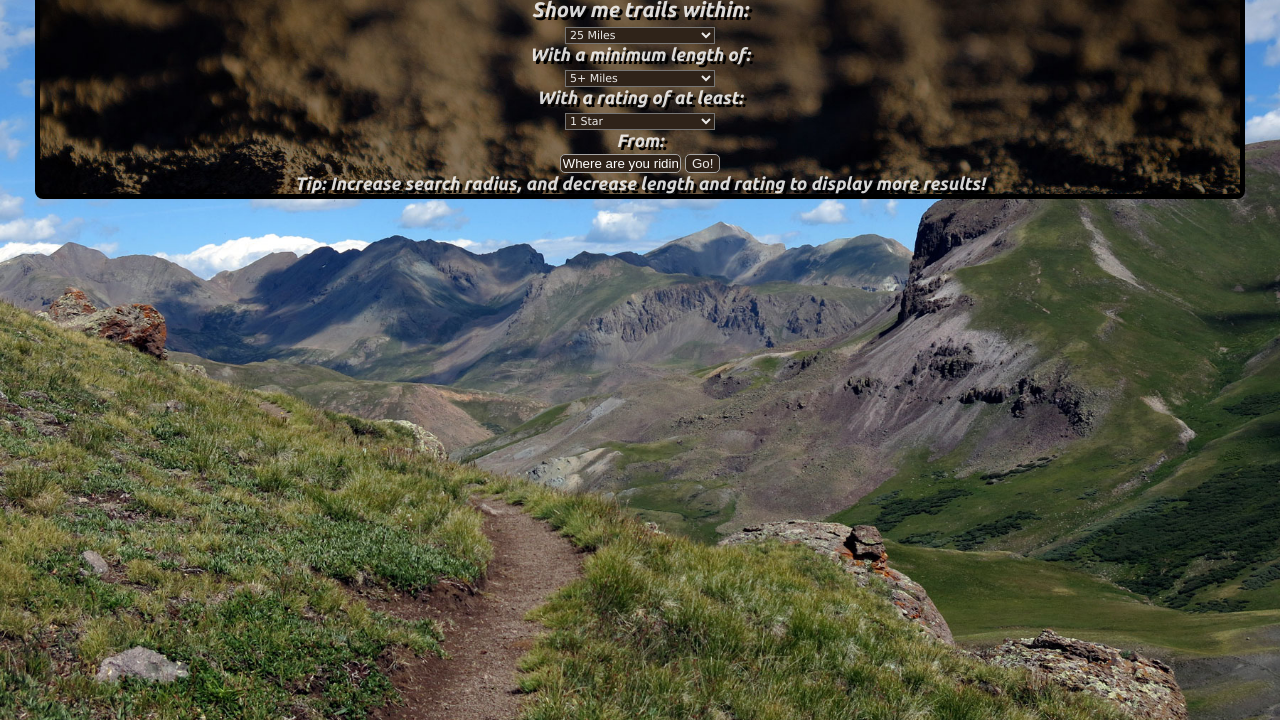
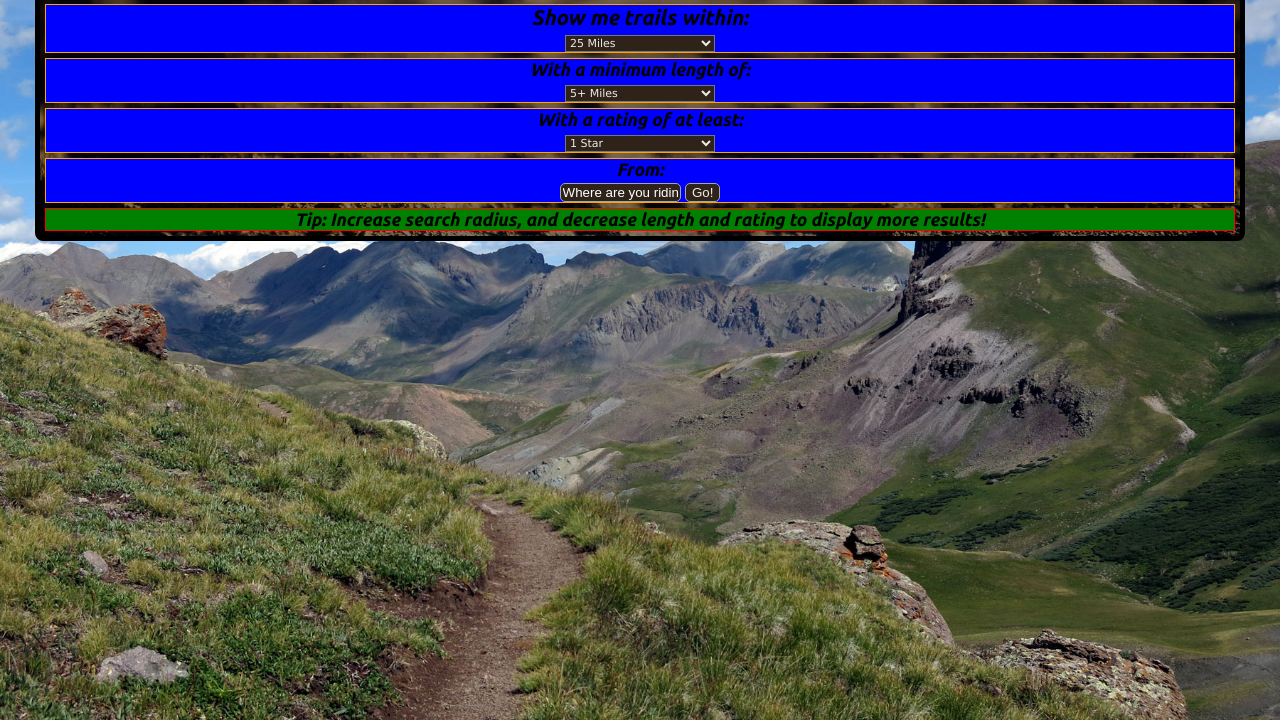
Before and after one commit to benparman/benparman.apiproject.RidePlanner, a plain HTML site: page index.html in a window 1280 px wide. Shown: the part 80-800 px from the top of the page. Drawn offline with nearby package versions, Linux system fonts and the light colour scheme; some packages are replaced by stand-ins of ours; a web font is replaced by a local one.

Commit message:
Updated visual properties of styles to begin reorganization

```diff
--- a/app.js
+++ b/app.js
@@ -45,6 +45,9 @@ function getGeoCoding(searchTerm) {
       STATE.latLng=(STATE.lat)+','+(STATE.lon);
       STATE.JSONgeoCoding=data;
       getMTBproject();
+    },
+    error: function() {
+      $('.errorMessage').text('Please try again later');
     }
   };
   $.ajax(settings);
@@ -67,6 +70,9 @@ function getMTBproject() {
     success: function(data) {
       STATE.JSONmtbProject=data;
       getOpenWeatherMap();
+    },
+    error: function() {
+      $('.errorMessage').text('Please try again later');
     }
   };
   $.ajax(settings);
@@ -85,7 +91,9 @@ function getOpenWeatherMap() {
     success: function(data) {
       STATE.JSONopenWeatherMap=data;
       generateGoogleMap();
-      //call other function here if necessary
+    },
+    error: function() {
+      $('.errorMessage').text('Please try again later');
     }
   };
   $.ajax(settings);
--- a/index.html
+++ b/index.html
@@ -11,33 +11,43 @@
   <title>Ride Forecaster</title>
 </head>
 <body>
-  <div class="main" role="main">
-    <div class=titleText></div>
-    <div class="js-searchBox">
-        <div class="appText">
+
+
+
+<div class="container" role="app-container">
+  <div id="appTitle">
     <h1>Trail Finder</h1>
     <h5>Use this tool to find the best mountain bike trails in your area</h5>
+  </div>
+
+  <div class="userInput" id="searchRadius" name="searchRadius">
     <h3>Show me trails within:</h3>
     <form>
-              <select class="userDropDowns appText" id="userSearchRadius" name="searchRadius">
+      <select class="dropDown">
         <option value="5">5 Miles</option>
         <option value="10">10 Miles</option>
         <option value="25" selected>25 Miles</option>
         <option value="50">50 Miles</option>
       </select>
     </form>
+  </div>
+
+  <div class="userInput" id="trailLength">
     <h4>With a minimum length of:</h4>
     <form>
-              <select class="userDropDowns appText" id="userTrailLength" name="trailLength">
+      <select class="dropDown">
         <option value="5" selected>5+ Miles</option>
         <option value="10">10+ Miles</option>
         <option value="25">25+ Miles</option>
         <option value="50">50+ Miles</option>
       </select>
     </form>
+  </div>
+
+  <div class="userInput" id="trailRating">
     <h4>With a rating of at least:</h4>
     <form>
-              <select class="userDropDowns appText" id="userRating" name="userRating">
+      <select class="dropDown">
         <option value="1">0 Stars</option>
         <option value="2" selected>1 Star</option>
         <option value="2">2 Stars</option>
@@ -46,18 +56,26 @@
         <option value="5">5 Stars</option>
       </select>
     </form>
+  </div>
+
+  <div class="userInput" id="searchLocation">
     <h4>From:</h4>
     <form>
       <input name="searchTerms" aria-label="search-here" type="text" class="searchTerms" placeholder="Where are you riding?" required="">
-            <button aria-label="submit-button" id="js-location-submit-button" type="submit">
-              Go!
-            </button>
-            <h4>Tip: Increase search radius, and decrease length and rating to display more results!</h4>
+      <button aria-label="submit-button" id="js-location-submit-button" type="submit">Go!</button>
     </form>
   </div>
+
+  <div id="usageTip">
+    <h4>Tip: Increase search radius, and decrease length and rating to display more results!</h4>
   </div>
+
+  <div class="errorMessage"></div>
   <div id="js-google_map"></div>
 </div>
+
+
+
   <script async defer src="https://maps.googleapis.com/maps/api/js?key=AIzaSyCrlS-LQnc7fbdIRMZD5ctvGlYzQo3GyQU"></script>
   <script src="https://ajax.googleapis.com/ajax/libs/jquery/3.2.1/jquery.min.js"></script>
   <script src="app.js"></script>
--- a/styles.css
+++ b/styles.css
@@ -6,11 +6,12 @@ body {
   background-image: url('images/mtn.jpg');
   background-size: cover;
 }
-.main {
+.container {
   background-image: url('images/tracksDark.jpg');
   background-repeat: no-repeat;
   background-size: cover;
   background-position: center;
+  text-align: center;
   margin: auto;
   height: auto;
   width: 95%;
@@ -20,6 +21,32 @@ body {
   font-family: 'Ubuntu', sans-serif;
   font-size: large;
 }
+
+#appTitle {
+  background-color: red;
+  border: 1px solid yellow;
+  margin: 5px;
+}
+
+.userInput {
+    background-color: blue;
+    border: 1px solid orange;
+    margin: 5px;
+}
+
+#usageTip {
+  background-color: green;
+  border: 1px solid red;
+  margin: 5px;
+}
+
+.userInput h1, h2, h3, h4, h5, .container h1 {
+  margin: 0px;
+}
+
+
+
+
 #js-google_map {
   height: 600px;
   width: auto;
@@ -31,10 +58,6 @@ body {
 }
 #js-google_map:hover{
   opacity: .95;
-}
-.titleText {
-  margin: 5px;
-  text-align: center;
 }
 .js-searchBox {
   margin: 0 auto;
@@ -50,11 +73,6 @@ body {
 }
 h1 {
   text-decoration: underline;
-}
-.appText h4, h1, h3, h5 {
-  margin: 0;
-  color: #ffffffd4;
-  text-shadow: 3px 3px #000000;
 }
 .js-text p {
   font-size: small;
```
Also changed, not shown: render.js (deleted), 1 other file. Lines whose indentation alone changed are shown as unchanged.
